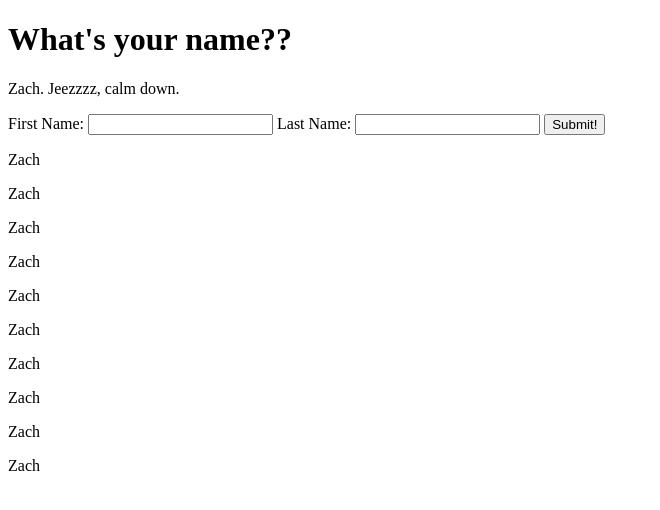
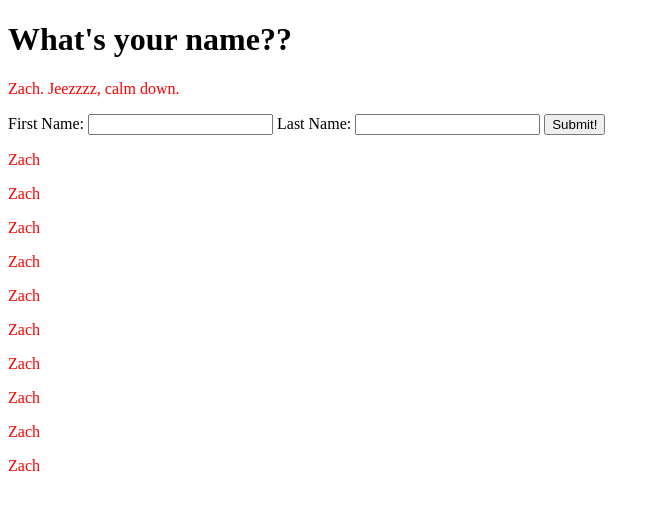
Before and after one commit to ZVR999/advRouting, a Flask app: page / in a window 1280 px wide. Shown: the top 510 px of the page, without its empty margins (0-660 px from the left). Run offline with Flask 2, Linux system fonts and the light colour scheme.

Commit message:
Added css file and linked with jinja/flask

```diff
--- /dev/null
+++ b/static/style.css
@@ -0,0 +1,3 @@
+p{
+    color: red;
+}
--- a/templates/index.html
+++ b/templates/index.html
@@ -5,6 +5,7 @@
     <meta http-equiv="X-UA-Compatible" content="IE=edge">
     <title>Index</title>
     <meta name="viewport" content="width=device-width, initial-scale=1">
+    <link rel="stylesheet" href="{{ url_for('static', filename='style.css') }}">
 </head>
 <body>
     <h1>What's your name??</h1>
```
